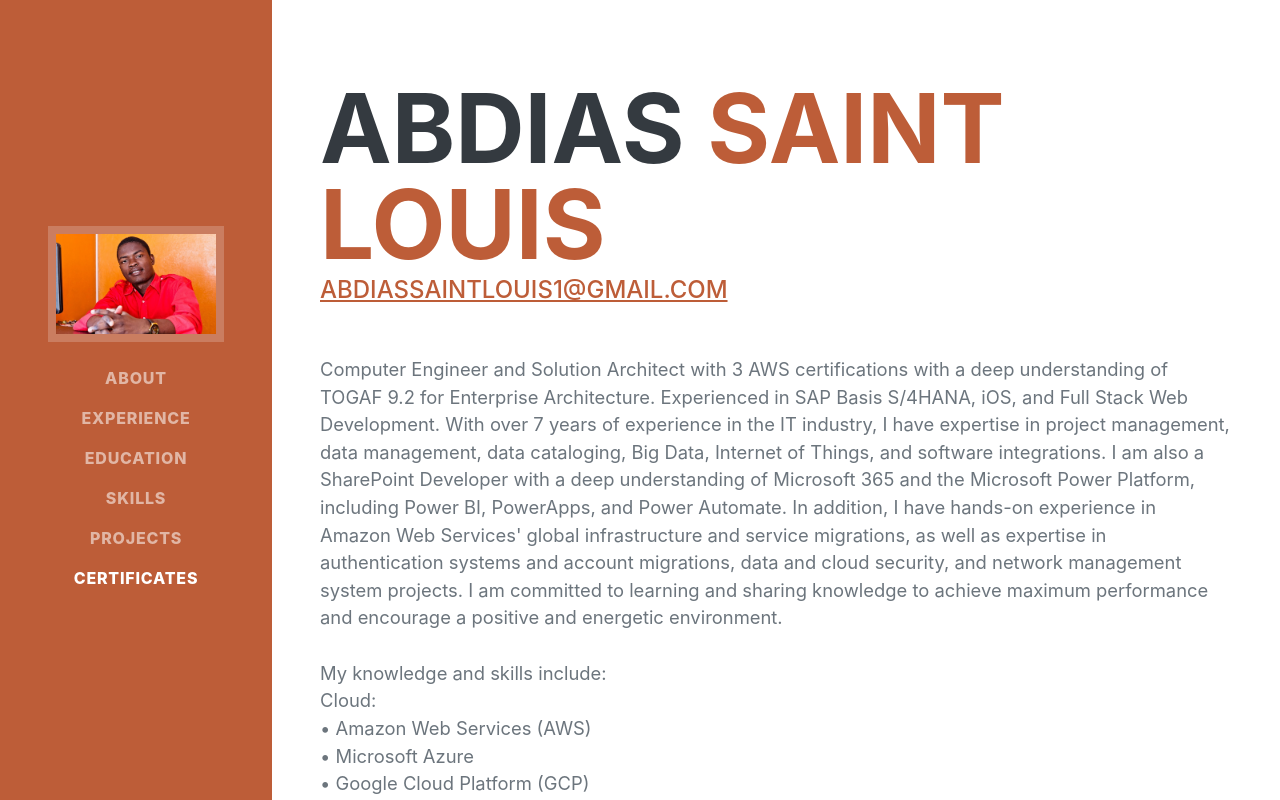
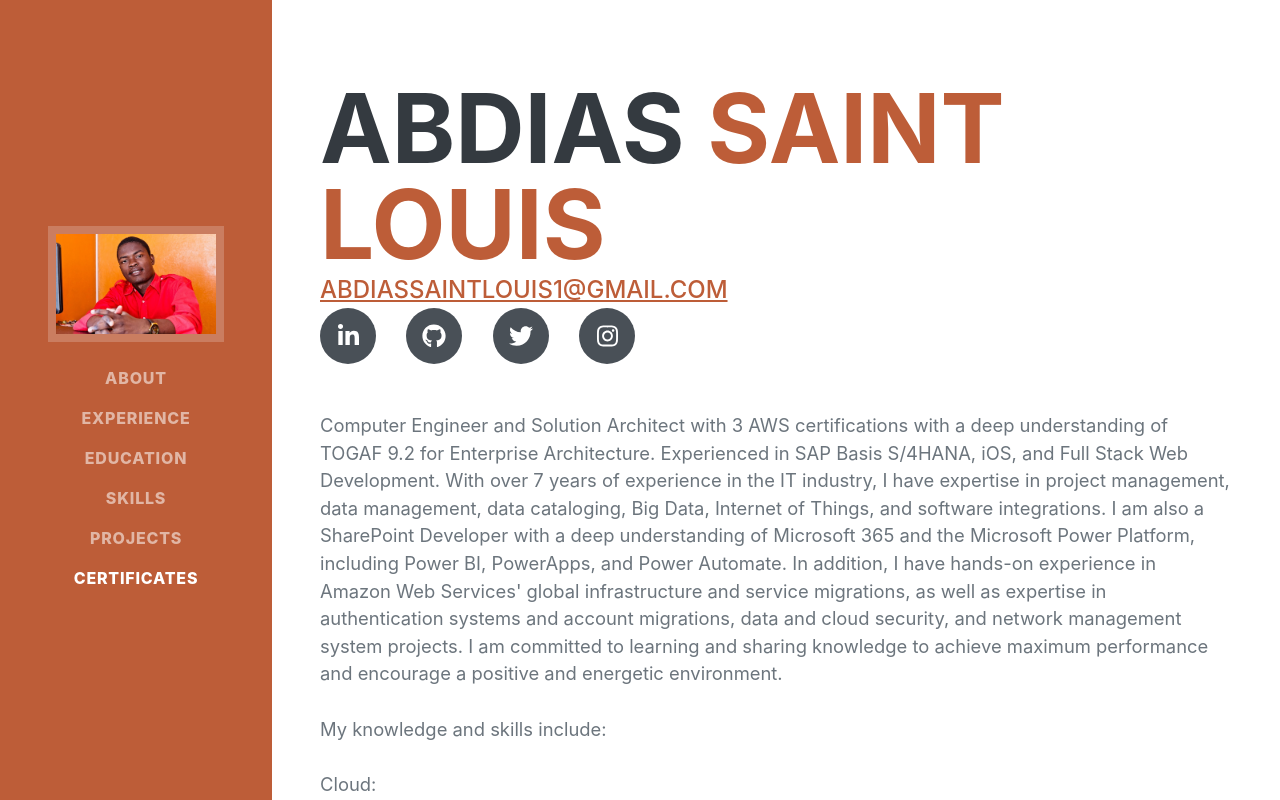
Before and after one commit to AbdiasSaintLouis/cvAbi, a plain HTML site: page index.html in a window 1280 px wide. Shown: the top 800 px of the page. Drawn offline with nearby package versions, Linux system fonts and the light colour scheme; a web font is replaced by a local one.

Commit message:
Update index.html

```diff
--- a/index.html
+++ b/index.html
@@ -49,10 +49,16 @@
 <!--                          (11) 97790-2195 / (11) 94580-7272  -->
                           <!--  <a href="mailto:name@email.com">abdiassaintlouis1@gmail.com</a>-->
                         <a href="mailto:abdiassaintlouis1@gmail.com">abdiassaintlouis1@gmail.com</a>
+                         <div class="social-icons">
+                        <a class="social-icon" href="https://www.linkedin.com/in/abdias-saint-louis/"><i class="fab fa-linkedin-in"></i></a>
+                        <a class="social-icon" href="https://github.com/AbdiasSaintLouis"><i class="fab fa-github"></i></a>
+                        <a class="social-icon" href="https://twitter.com/abdiasaintLouis"><i class="fab fa-twitter"></i></a>
+                        <a class="social-icon" href="https://www.instagram.com/abi4codes/"><i class="fab fa-instagram"></i></a>
+                    </div>
                     </div>
                     <p class="lead mb-5"><align="justify">Computer Engineer and Solution Architect with 3 AWS certifications with a deep understanding of TOGAF 9.2 for Enterprise Architecture. Experienced in SAP Basis S/4HANA, iOS, and Full Stack Web Development. With over 7 years of experience in the IT industry, I have expertise in project management, data management, data cataloging, Big Data, Internet of Things, and software integrations. I am also a SharePoint Developer with a deep understanding of Microsoft 365 and the Microsoft Power Platform, including Power BI, PowerApps, and Power Automate.
 In addition, I have hands-on experience in Amazon Web Services' global infrastructure and service migrations, as well as expertise in authentication systems and account migrations, data and cloud security, and network management system projects. I am committed to learning and sharing knowledge to achieve maximum performance and encourage a positive and energetic environment.<br>
-<br>My knowledge and skills include:<br>
+<br>My knowledge and skills include:<br><br>
 
 Cloud:<br>
 • Amazon Web Services (AWS)<br>
@@ -116,12 +122,12 @@
  • Operational Systems: MacOS / Linux / Windows<br>
  • Databases: Oracle, SQL Server, MySQL, Firebase, Parse Back4App. -->
 .</p>
-                    <div class="social-icons">
+<!--                     <div class="social-icons">
                         <a class="social-icon" href="https://www.linkedin.com/in/abdias-saint-louis/"><i class="fab fa-linkedin-in"></i></a>
                         <a class="social-icon" href="https://github.com/AbdiasSaintLouis"><i class="fab fa-github"></i></a>
                         <a class="social-icon" href="https://twitter.com/abdiasaintLouis"><i class="fab fa-twitter"></i></a>
                         <a class="social-icon" href="https://www.instagram.com/abi4codes/"><i class="fab fa-instagram"></i></a>
-                    </div>
+                    </div> -->
                 </div>
             </section>
             <hr class="m-0" />
```
